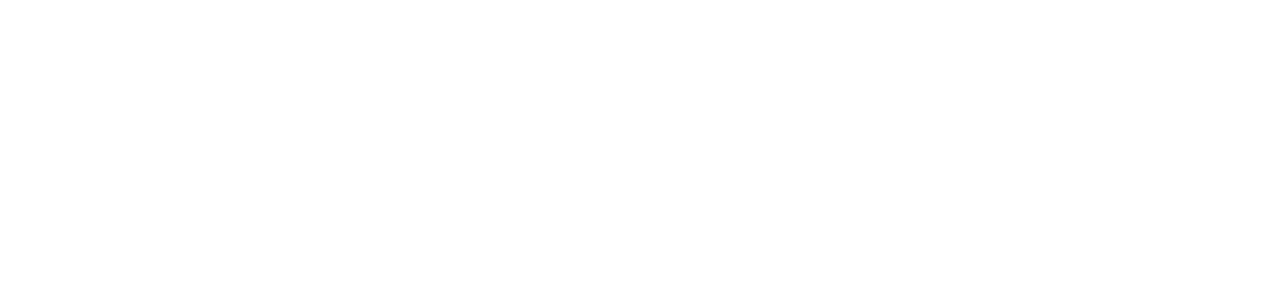
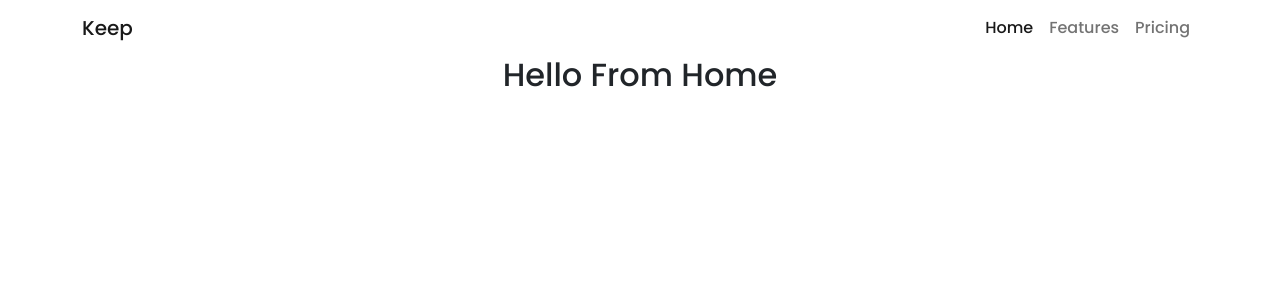
Before and after one commit to Parvez765/task-managment-clientside, a React (Create React App) app: page / in a window 1280 px wide. Shown: the top 300 px of the page. Built offline with nearby package versions, Linux system fonts and the light colour scheme.

Commit message:
Navbar and google font added

```diff
--- a/public/index.html
+++ b/public/index.html
@@ -11,6 +11,11 @@
     />
     <link rel="apple-touch-icon" href="%PUBLIC_URL%/logo192.png" />
      <link href="https://cdn.jsdelivr.net/npm/bootstrap@5.2.3/dist/css/bootstrap.min.css" rel="stylesheet" integrity="sha384-rbsA2VBKQhggwzxH7pPCaAqO46MgnOM80zW1RWuH61DGLwZJEdK2Kadq2F9CUG65" crossorigin="anonymous">
+
+     <!-- Google Font -->
+     <link rel="preconnect" href="https://fonts.googleapis.com">
+    <link rel="preconnect" href="https://fonts.gstatic.com" crossorigin>
+    <link href="https://fonts.googleapis.com/css2?family=Poppins:wght@500;600;700;800&display=swap" rel="stylesheet">
     <!--
       manifest.json provides metadata used when your web app is installed on a
       user's mobile device or desktop. See https://developers.google.com/web/fundamentals/web-app-manifest/
--- a/src/App.js
+++ b/src/App.js
@@ -1,9 +1,11 @@
+import { RouterProvider } from 'react-router-dom';
 import './App.css';
+import { router } from './Router/Router';
 
 function App() {
   return (
-    <div className="App container mt-5">
-
+    <div className="App">
+       <RouterProvider router={router}></RouterProvider>
     </div>
   );
 }
--- /dev/null
+++ b/src/Components/Shared/Navbar/Navbar.js
@@ -0,0 +1,26 @@
+import React from 'react';
+
+const Navbar = () => {
+    return (
+        <div>
+            <nav className="navbar navbar-expand-lg container">
+            <div className="container-fluid">
+                <a className="navbar-brand" href="#">Keep</a>
+                <button className="navbar-toggler" type="button" data-bs-toggle="collapse" data-bs-target="#navbarNavAltMarkup" aria-controls="navbarNavAltMarkup" aria-expanded="false" aria-label="Toggle navigation">
+                <span className="navbar-toggler-icon"></span>
+                </button>
+                <div className="collapse navbar-collapse justify-content-end" id="navbarNavAltMarkup">
+                <div className="navbar-nav">
+                    <a className="nav-link active" aria-current="page" href="#">Home</a>
+                    <a className="nav-link" href="#">Features</a>
+                    <a className="nav-link" href="#">Pricing</a>
+
+                </div>
+                </div>
+            </div>
+            </nav>
+        </div>
+    );
+};
+
+export default Navbar;
--- /dev/null
+++ b/src/Layout/Main.js
@@ -0,0 +1,14 @@
+import React from 'react';
+import { Outlet } from 'react-router-dom';
+import Navbar from '../Components/Shared/Navbar/Navbar';
+
+const Main = () => {
+    return (
+        <div>
+            <Navbar />
+            <Outlet/>
+        </div>
+    );
+};
+
+export default Main;
--- /dev/null
+++ b/src/Pages/Home/Home.js
@@ -0,0 +1,11 @@
+import React from 'react';
+
+const Home = () => {
+    return (
+        <div>
+            <h2>Hello From Home</h2>
+        </div>
+    );
+};
+
+export default Home;
--- /dev/null
+++ b/src/Router/Router.js
@@ -0,0 +1,13 @@
+import { createBrowserRouter } from "react-router-dom";
+import Main from "../Layout/Main";
+import Home from "../Pages/Home/Home";
+
+export const router = createBrowserRouter([
+    {
+        path: "/", element: <Main />, children: [
+            {
+                path: "/", element: <Home/>
+            }
+        ]
+    }
+])
--- a/src/index.css
+++ b/src/index.css
@@ -1,8 +1,8 @@
+@import url('https://fonts.googleapis.com/css2?family=Poppins:wght@500;600;700;800&display=swap');
+
 body {
   margin: 0;
-  font-family: -apple-system, BlinkMacSystemFont, 'Segoe UI', 'Roboto', 'Oxygen',
-    'Ubuntu', 'Cantarell', 'Fira Sans', 'Droid Sans', 'Helvetica Neue',
-    sans-serif;
+  font-family: 'Poppins', sans-serif;
   -webkit-font-smoothing: antialiased;
   -moz-osx-font-smoothing: grayscale;
 }
```
